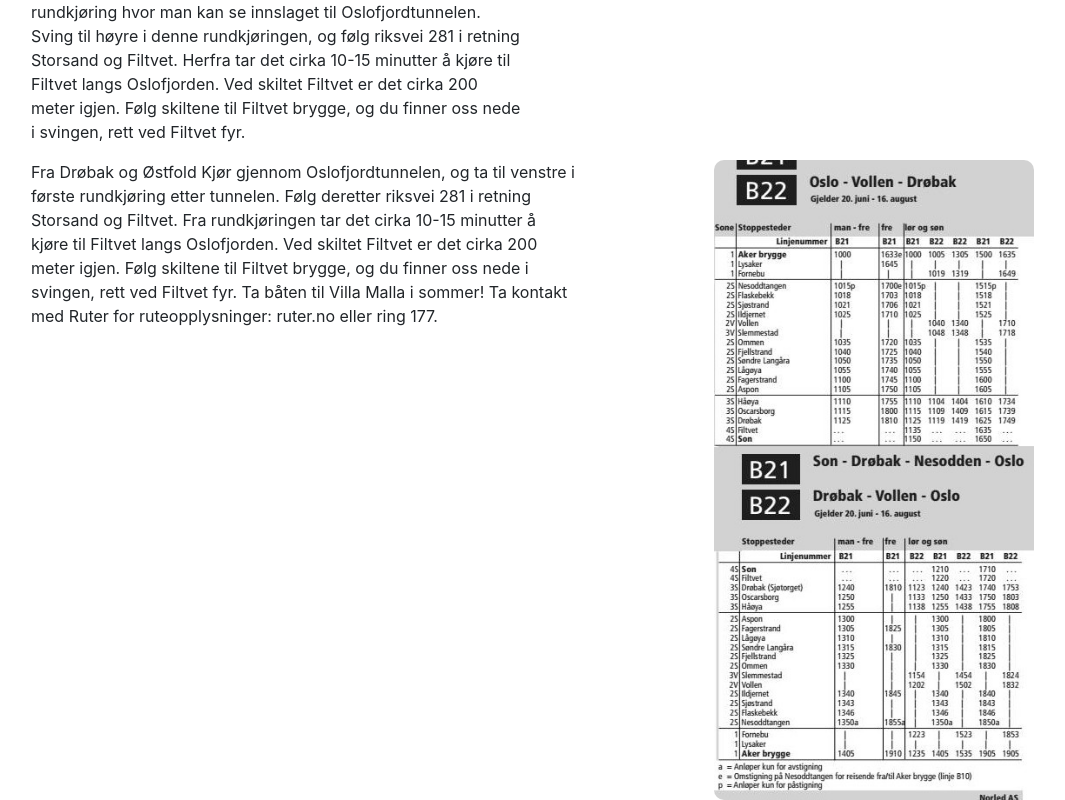
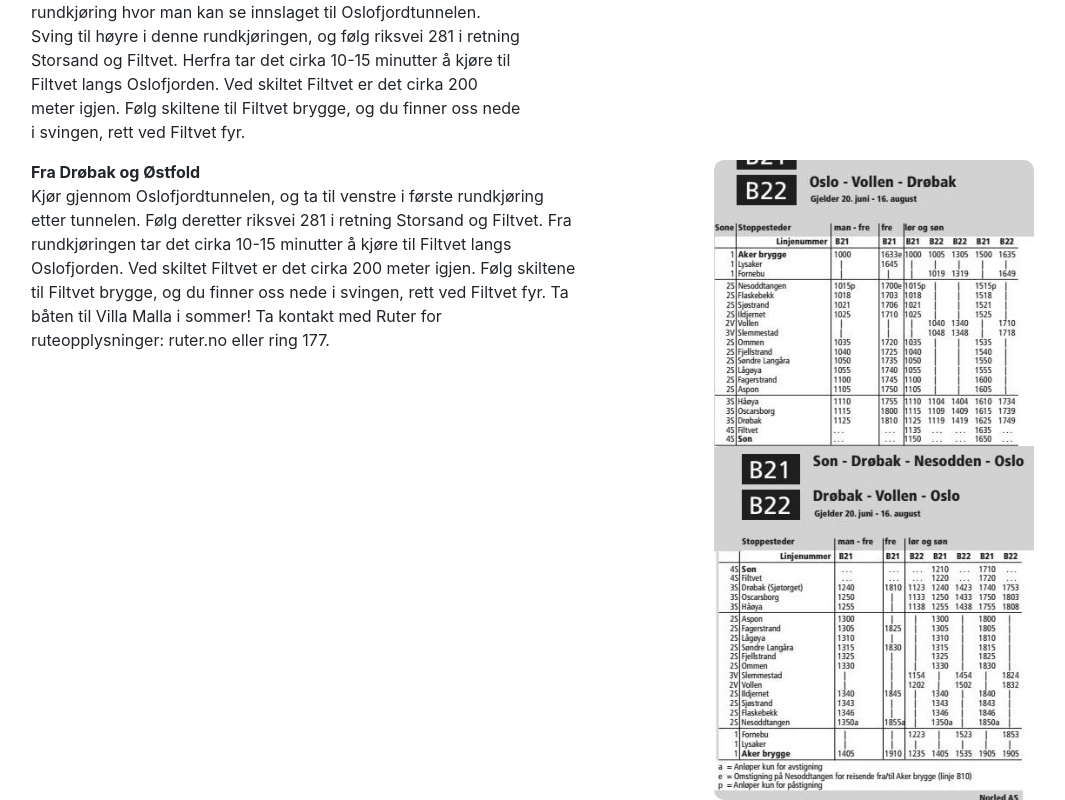
Before and after one commit to milehagen/ynhu-wedding, a React (Create React App) app: page /directions in a window 1280 px wide. Shown: the part 885-1685 px from the top of the page, without its empty margins (51-1116 px from the left). Built offline with nearby package versions, Linux system fonts and the light colour scheme; a web font is replaced by a local one.

Commit message:
Update Directions.js

```diff
--- a/src/Components/Directions.js
+++ b/src/Components/Directions.js
@@ -89,14 +89,17 @@ export function Directions() {
 				<div class="row">
 					<div class="col">
 						<p>
-							Fra Drøbak og Østfold Kjør gjennom Oslofjordtunnelen, og ta til
-							venstre i første rundkjøring etter tunnelen. Følg deretter riksvei
-							281 i retning Storsand og Filtvet. Fra rundkjøringen tar det cirka
-							10-15 minutter å kjøre til Filtvet langs Oslofjorden. Ved skiltet
-							Filtvet er det cirka 200 meter igjen. Følg skiltene til Filtvet
-							brygge, og du finner oss nede i svingen, rett ved Filtvet fyr. Ta
-							båten til Villa Malla i sommer! Ta kontakt med Ruter for
-							ruteopplysninger: ruter.no eller ring 177.
+							<strong>Fra Drøbak og Østfold</strong>
+							<div>
+								Kjør gjennom Oslofjordtunnelen, og ta til venstre i første
+								rundkjøring etter tunnelen. Følg deretter riksvei 281 i retning
+								Storsand og Filtvet. Fra rundkjøringen tar det cirka 10-15
+								minutter å kjøre til Filtvet langs Oslofjorden. Ved skiltet
+								Filtvet er det cirka 200 meter igjen. Følg skiltene til Filtvet
+								brygge, og du finner oss nede i svingen, rett ved Filtvet fyr.
+								Ta båten til Villa Malla i sommer! Ta kontakt med Ruter for
+								ruteopplysninger: ruter.no eller ring 177.
+							</div>
 						</p>
 					</div>
 					<div class="col">
```
